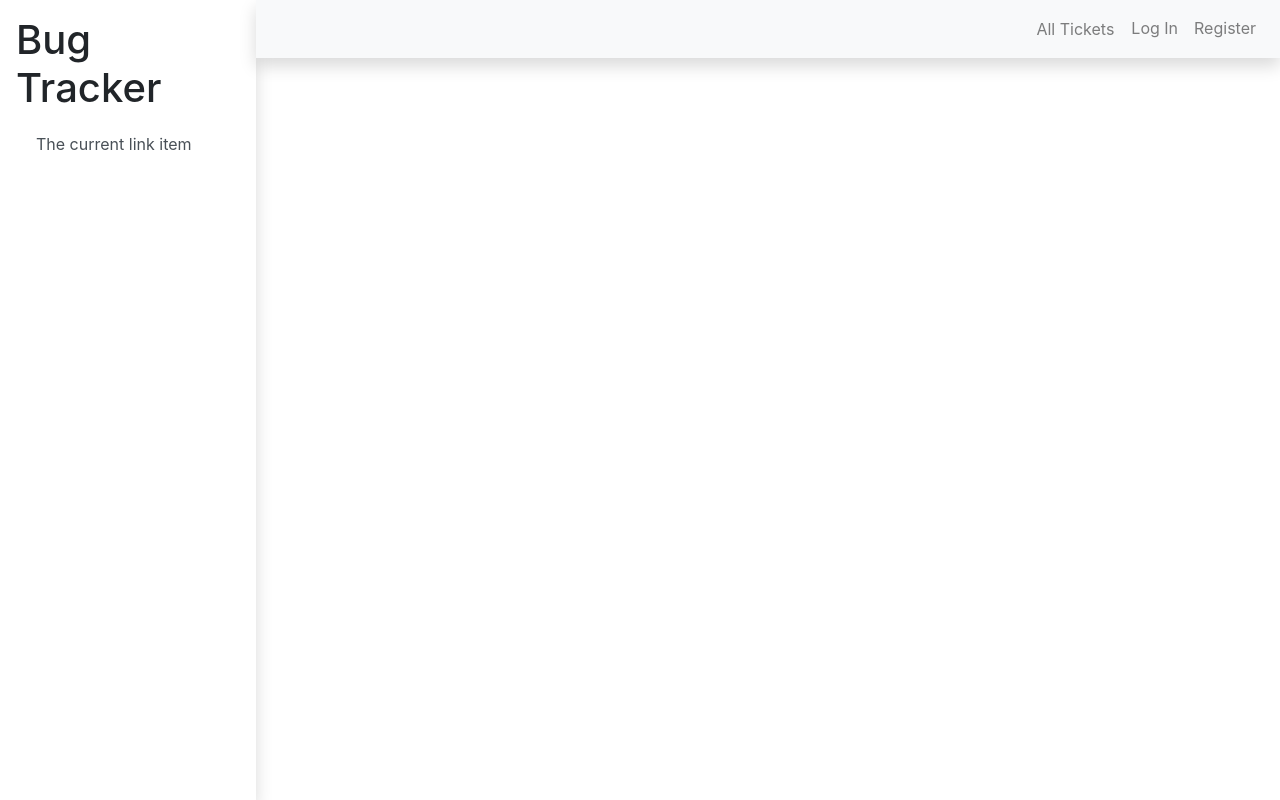
After one commit to etentuk/capstone, a Django app: template bugtracker/templates/bugtracker/content_container.html in a window 1280 px wide. The commit adds this page. Run offline with Django 3.2, Linux system fonts and the light colour scheme; the template is opened without the code that fills it, so the values that code supplies are empty; some libraries are stand-ins or nearby versions.

Commit message:
completed content_container

```diff
--- /dev/null
+++ b/bugtracker/static/bugtracker/styles.css
@@ -0,0 +1,24 @@
+* {
+    padding: 0;
+    margin: 0;
+    box-sizing: border-box;
+}
+
+.sidebar {
+    width: 20%;
+    z-index: 1;
+    height: 100vh;
+    overflow-x: hidden;
+    position: absolute;
+    top: 0;
+    left: 0
+}
+
+.navbar {
+    background-color: pink;
+}
+
+.body {
+    left: 20%
+
+}
--- /dev/null
+++ b/bugtracker/templates/bugtracker/content_container.html
@@ -0,0 +1,55 @@
+{% extends "bugtracker/layout.html" %}
+
+{% block body %}
+
+<div class="container-fluid position-relative">
+    <div class="sidebar shadow p-3 mb-5">
+        <h1><i class="bi bi-bug"></i>Bug Tracker</h1>
+        <div class="list-group-flush">
+            <a href="#" class="list-group-item list-group-item-action" aria-current="true">
+                The current link item
+            </a>
+        </div>
+    </div>
+
+    <div style=" position: absolute; left:20%; width: 80%; z-index:1">
+        <nav class="navbar navbar-expand-xl navbar-light bg-light justify-content-between flex-row-reverse shadow">
+            <div class="">
+                <ul class="navbar-nav mr-auto" id="nav">
+                    {% if user.is_authenticated %}
+
+                    <li class="nav-item">
+                        <div class="btn nav-link"><strong id="logged_in_user">{{ user.role }}</strong></div>
+                    </li>
+                    {% endif %}
+                    <li class="nav-item">
+                        <div class="btn nav-link" href="{% url 'index' %}">All Tickets</div>
+                    </li>
+                    {% if user.is_authenticated %}
+                    <li class="nav-item">
+                        <div class="btn nav-link">Following</div>
+                    </li>
+                    <li class="nav-item">
+                        <a class="nav-link" href="{% url 'logout' %}">Log Out</a>
+                    </li>
+                    {% else %}
+                    <li class="nav-item">
+                        <a class="nav-link" href="{% url 'login' %}">Log In</a>
+                    </li>
+                    <li class="nav-item">
+                        <a class="nav-link" href="{% url 'register' %}">Register</a>
+                    </li>
+                    {% endif %}
+                </ul>
+            </div>
+        </nav>
+
+        <div class="p-3">
+            {% block content %}
+
+            {% endblock %}
+        </div>
+    </div>
+</div>
+
+{% endblock %}
--- a/bugtracker/templates/bugtracker/index.html
+++ b/bugtracker/templates/bugtracker/index.html
@@ -1,6 +1,6 @@
-{% extends "bugtracker/layout.html" %}
+{% extends "bugtracker/content_container.html" %}
 
-{% block body%}
+{% block content%}
 
 
 <h1>Hello</h1>
--- a/bugtracker/templates/bugtracker/layout.html
+++ b/bugtracker/templates/bugtracker/layout.html
@@ -7,7 +7,7 @@
     <title>{% block title %}Bug Tracker{% endblock %}</title>
     <link rel="stylesheet" href="https://stackpath.bootstrapcdn.com/bootstrap/4.4.1/css/bootstrap.min.css"
         integrity="sha384-Vkoo8x4CGsO3+Hhxv8T/Q5PaXtkKtu6ug5TOeNV6gBiFeWPGFN9MuhOf23Q9Ifjh" crossorigin="anonymous">
-    <link href="{% static 'network/styles.css' %}" rel="stylesheet">
+    <link href="{% static 'bugtracker/styles.css' %}" rel="stylesheet">
     <link rel="icon" href="">
     {% block script %}
     {% endblock %}
```
Also changed, not shown: other parts of bugtracker/templates/bugtracker/layout.html (+2 -35 lines), bugtracker/admin.py (+8 -1 lines), bugtracker/models.py (+11 -4 lines), bugtracker/views.py (+10 -2 lines), bugtracker/migrations/0002_auto_20211214_2241.py, bugtracker/migrations/0003_alter_user_role.py (added), bugtracker/migrations/0004_alter_ticket_status.py (added).
